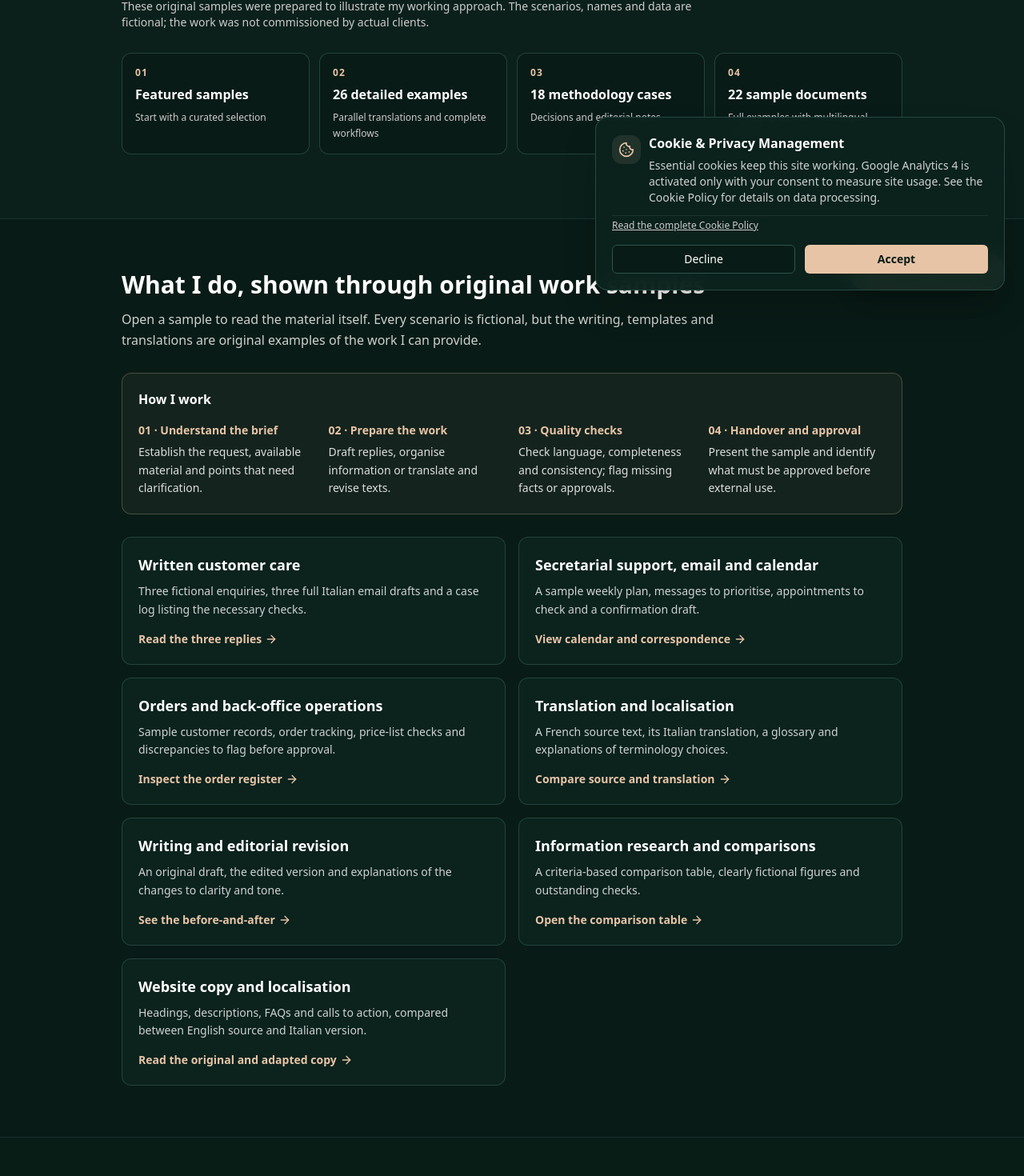
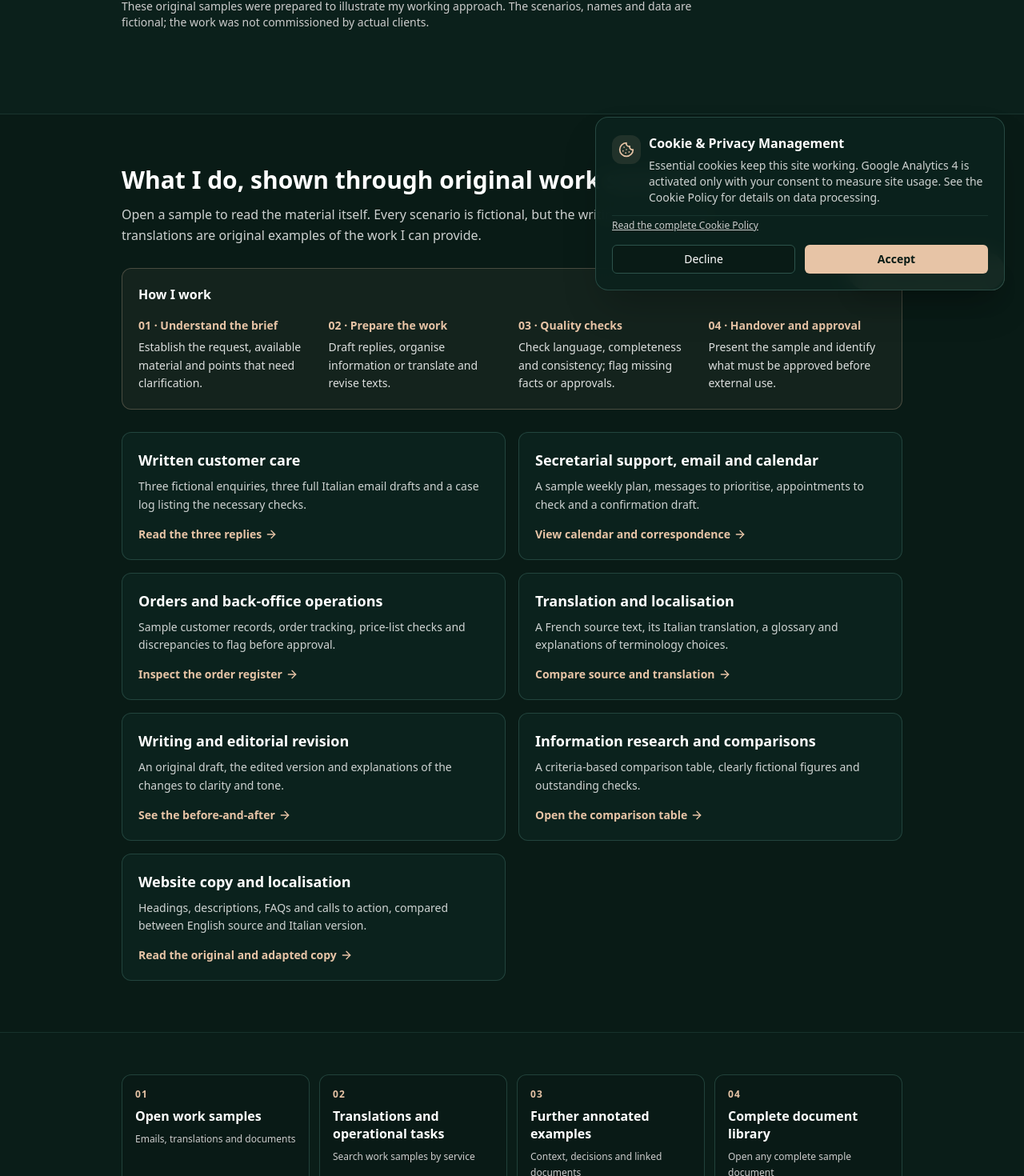
Before and after one commit to noemitomassetti/noemitomassetti-it, a React (Vite) app: page /work-examples in a window 1280 px wide. Shown: the part 413-1883 px from the top of the page at 80% size. Built offline with nearby package versions, Linux system fonts and the light colour scheme; the HTML template or start-up script is replaced by a standard one.

Commit message:
Portfolio: visitors see what I do and how I work before archive navigation

```diff
--- a/src/pages/Portfolio.tsx
+++ b/src/pages/Portfolio.tsx
@@ -382,17 +382,17 @@ export default function Portfolio() {
   const contactPath = getLocalizedPath("contact", lang);
   const browseSections = [
     { id:"tangible-work", number:"01",
-      labels:{it:"Documenti in evidenza",en:"Featured samples",fr:"Exemples à la une",es:"Muestras destacadas"},
-      details:{it:"Una selezione da leggere subito",en:"Start with a curated selection",fr:"Une première sélection à découvrir",es:"Una selección para empezar"} },
+      labels:{it:"Lavori da leggere",en:"Open work samples",fr:"Consulter les exemples",es:"Leer las muestras de trabajo"},
+      details:{it:"Email, traduzioni e documenti concreti",en:"Emails, translations and documents",fr:"Courriels, traductions et documents",es:"Correos, traducciones y documentos"} },
     { id:"portfolio-complete-dossiers", number:"02",
-      labels:{it:"26 dossier approfonditi",en:"26 detailed examples",fr:"26 dossiers pratiques",es:"26 ejemplos detallados"},
-      details:{it:"Traduzioni a fronte e processi operativi simulati",en:"Parallel translations and complete workflows",fr:"Traductions en regard et méthodes détaillées",es:"Traducciones en paralelo y procesos completos"} },
+      labels:{it:"Traduzioni e attività operative",en:"Translations and operational tasks",fr:"Traductions et tâches pratiques",es:"Traducciones y tareas prácticas"},
+      details:{it:"Elaborati completi, con ricerca per attività",en:"Search work samples by service",fr:"Recherchez des exemples par prestation",es:"Busca ejemplos por servicio"} },
     { id:"portfolio-legacy-cases", number:"03",
-      labels:{it:"18 casi di metodo",en:"18 methodology cases",fr:"18 études méthodologiques",es:"18 casos metodológicos"},
-      details:{it:"Scelte operative e revisioni commentate",en:"Decisions and editorial notes",fr:"Décisions et commentaires de révision",es:"Decisiones y notas de revisión"} },
+      labels:{it:"Altri esempi commentati",en:"Further annotated examples",fr:"Autres exemples commentés",es:"Más ejemplos comentados"},
+      details:{it:"Contesto, scelte e documenti collegati",en:"Context, decisions and linked documents",fr:"Contexte, choix et documents liés",es:"Contexto, decisiones y documentos relacionados"} },
     { id:"portfolio-document-library", number:"04",
-      labels:{it:"22 documenti consultabili",en:"22 sample documents",fr:"22 documents à consulter",es:"22 documentos de muestra"},
-      details:{it:"File di esempio con contesto multilingue",en:"Full examples with multilingual context",fr:"Documents et explications multilingues",es:"Documentos y explicaciones multilingües"} }
+      labels:{it:"Archivio completo dei documenti",en:"Complete document library",fr:"Bibliothèque des documents",es:"Archivo completo de documentos"},
+      details:{it:"Apri ogni elaborato nella sua versione integrale",en:"Open any complete sample document",fr:"Ouvrez les documents complets",es:"Abre cada documento completo"} }
   ] as const;
 
 
@@ -442,17 +442,7 @@ export default function Portfolio() {
               ? "Ces exemples originaux ont été préparés pour illustrer ma méthode de travail. Les situations, les noms et les données sont fictifs ; il ne s'agit pas de missions commandées par de véritables clients."
               : "Estas muestras originales se han preparado para mostrar mi forma de trabajar. Las situaciones, los nombres y los datos son ficticios; no se trata de encargos realizados para clientes reales."}
           </p>
-          <nav aria-label={({it:"Percorsi di consultazione del portfolio",en:"Browse the portfolio",fr:"Explorer le portfolio",es:"Explorar el portfolio"} as const)[lang]}
-            className="grid grid-cols-1 sm:grid-cols-2 lg:grid-cols-4 gap-3 mt-7">
-            {browseSections.map(section=>(
-              <a key={section.id} href={"#"+section.id}
-                className="group rounded-xl border border-border/70 bg-background/70 p-4 transition-colors hover:border-primary/70 hover:bg-primary/5 focus-visible:outline focus-visible:outline-2 focus-visible:outline-offset-2 focus-visible:outline-primary">
-                <span className="block text-xs font-bold tracking-widest text-primary mb-2">{section.number}</span>
-                <span className="block font-semibold leading-snug text-foreground group-hover:text-primary">{section.labels[lang]}</span>
-                <span className="block text-xs leading-relaxed text-muted-foreground mt-2">{section.details[lang]}</span>
-              </a>
-            ))}
-          </nav>
+
         </div>
       </section>
 
@@ -488,6 +478,22 @@ export default function Portfolio() {
               </Link>
             ))}
           </div>
+        </div>
+      </section>
+
+      <section className="py-6 bg-secondary/10 border-b border-border/40" aria-label={({it:"Esplora gli altri esempi",en:"Browse more work samples",fr:"Découvrir d’autres exemples",es:"Explorar otras muestras"} as const)[lang]}>
+        <div className="container px-4 md:px-6 max-w-5xl mx-auto">
+          <nav aria-label={({it:"Percorsi di consultazione del portfolio",en:"Browse the portfolio",fr:"Explorer le portfolio",es:"Explorar el portfolio"} as const)[lang]}
+            className="grid grid-cols-1 sm:grid-cols-2 lg:grid-cols-4 gap-3 mt-7">
+            {browseSections.map(section=>(
+              <a key={section.id} href={"#"+section.id}
+                className="group rounded-xl border border-border/70 bg-background/70 p-4 transition-colors hover:border-primary/70 hover:bg-primary/5 focus-visible:outline focus-visible:outline-2 focus-visible:outline-offset-2 focus-visible:outline-primary">
+                <span className="block text-xs font-bold tracking-widest text-primary mb-2">{section.number}</span>
+                <span className="block font-semibold leading-snug text-foreground group-hover:text-primary">{section.labels[lang]}</span>
+                <span className="block text-xs leading-relaxed text-muted-foreground mt-2">{section.details[lang]}</span>
+              </a>
+            ))}
+          </nav>
         </div>
       </section>
 
```
